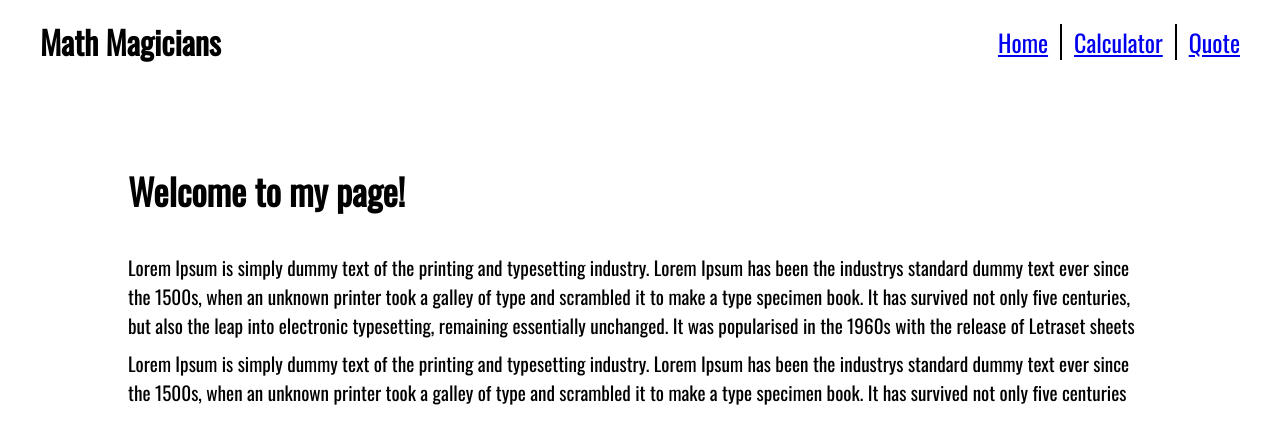
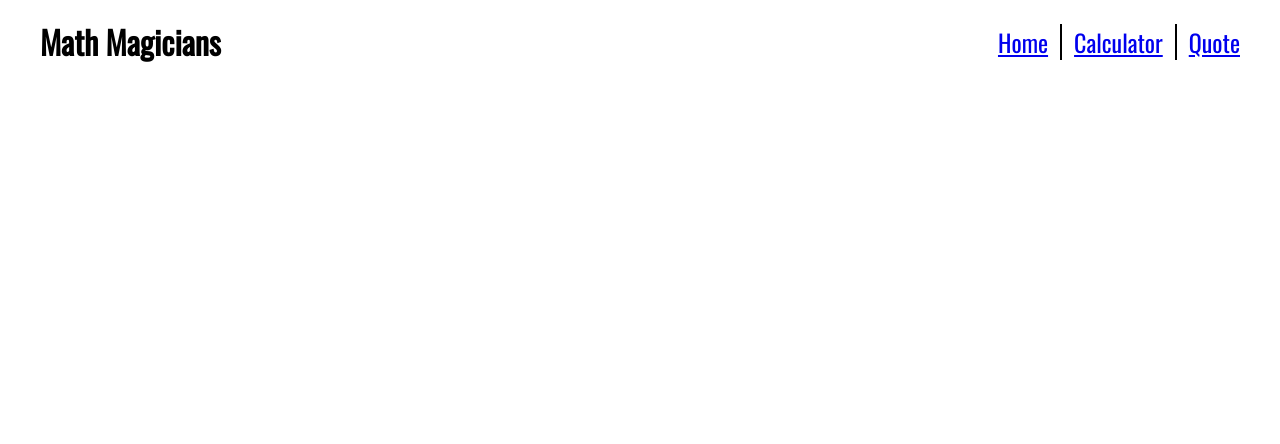
Before and after one commit to ShadyShawkat/Math-magicians, a React (Create React App) app: page / in a window 1280 px wide. Shown: the top 444 px of the page. Built offline with nearby package versions, Linux system fonts and the light colour scheme.

Commit message:
Fix react routing for home page

```diff
--- a/src/App.js
+++ b/src/App.js
@@ -13,9 +13,11 @@
       <Nav />
       <div className={styles.wrapper}>
         <Routes>
-          <Route path="/" element={<Home />} />
-          <Route path="/calculator" element={<Calculator />} />
-          <Route path="/quote" element={<Quote />} />
+          <Route path="Math-magicians/">
+            <Route index element={<Home />} />
+            <Route path="calculator" element={<Calculator />} />
+            <Route path="quote" element={<Quote />} />
+          </Route>
         </Routes>
       </div>
     </Router>
```
